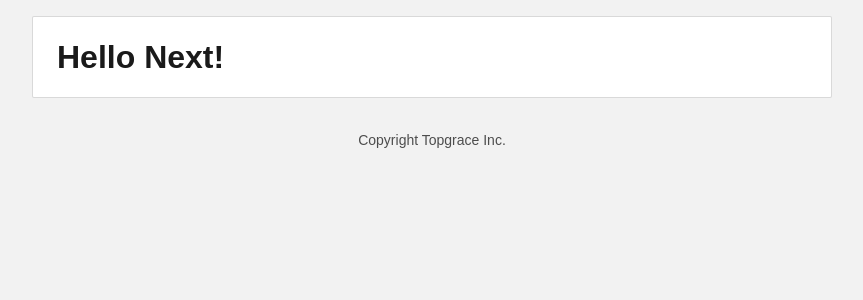
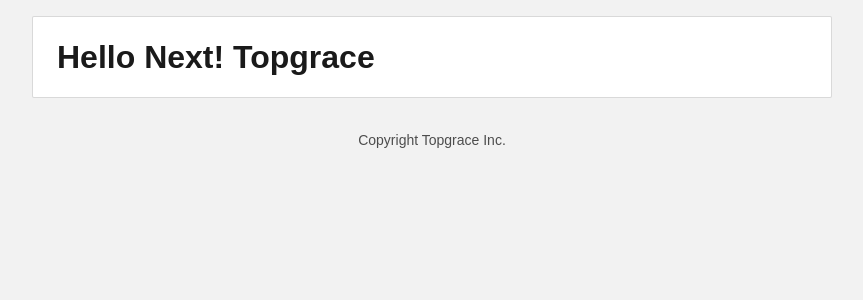
Before and after one commit to joy-of-react/hello-next, a Next.js app: page / in a window 1280 px wide. Shown: the top 300 px of the page, without its empty margins (208-1071 px from the left). Built offline with nearby package versions, Linux system fonts and the light colour scheme.

Commit message:
Update page.js
branch change commit

```diff
--- a/src/app/page.js
+++ b/src/app/page.js
@@ -3,7 +3,7 @@
 function Home() {
   return (
     <main>
-      <h1>Hello Next!</h1>
+      <h1>Hello Next! Topgrace</h1>
     </main>
   );
 }
```
